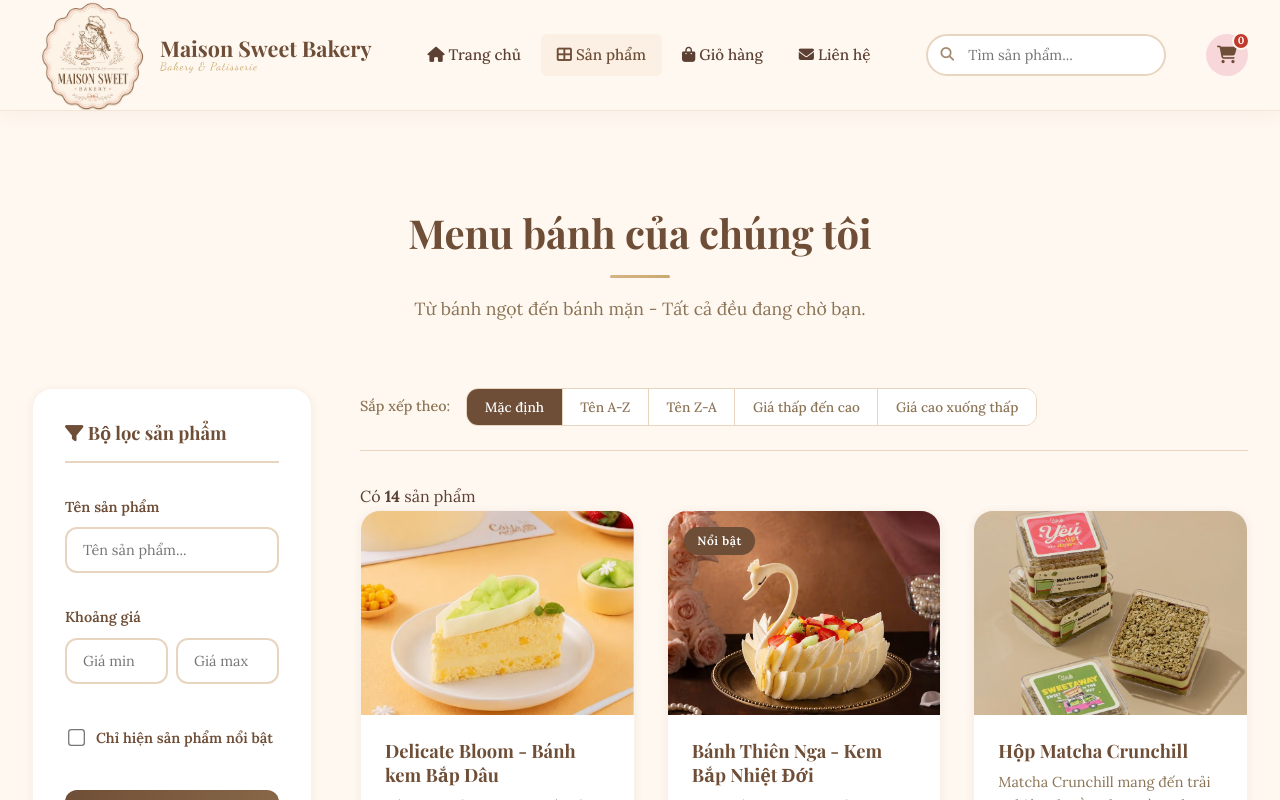
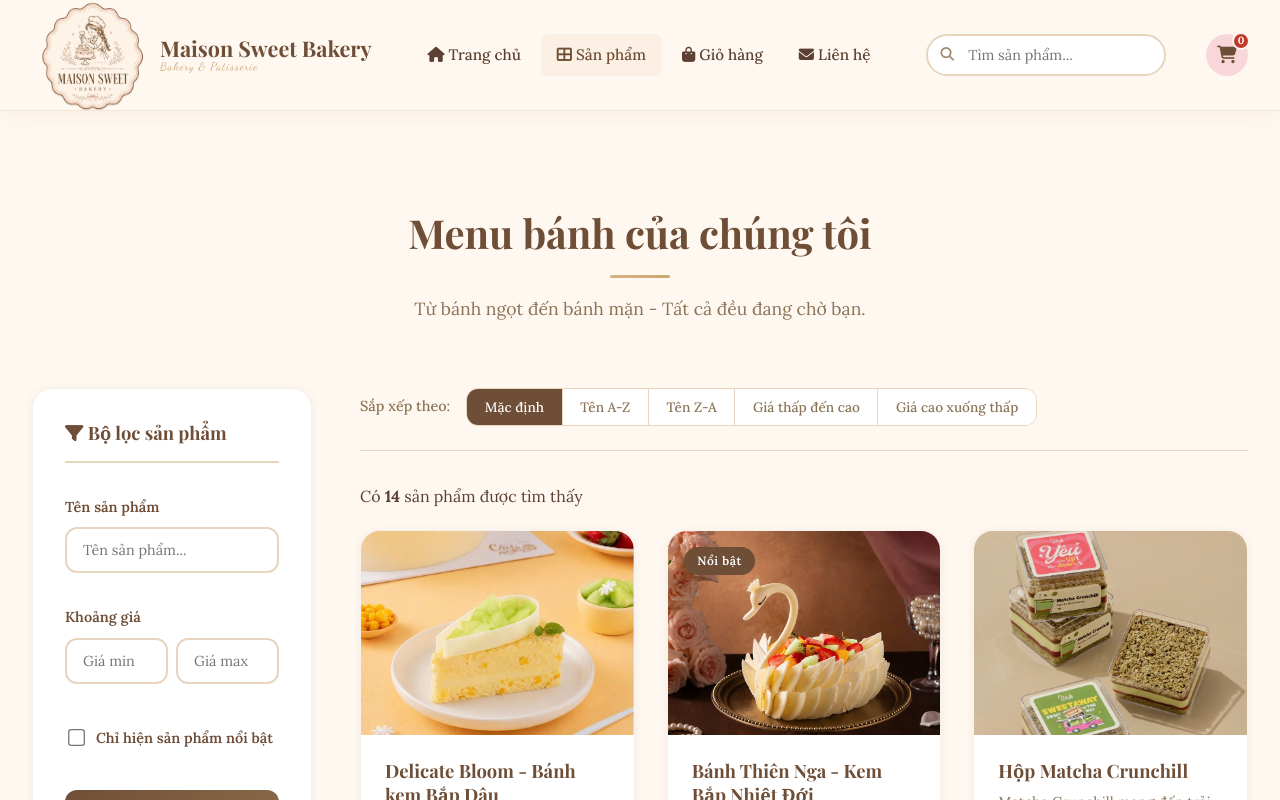
Before and after one commit to phongtoquach/online_bakery_react_app, a React (Vite) app: page /products in a window 1280 px wide. Shown: the top 800 px of the page. Built offline with nearby package versions, Linux system fonts and the light colour scheme.

Commit message:
ProductsGrid : check prop showProductsCount

```diff
--- a/src/components/ProductsGrid.jsx
+++ b/src/components/ProductsGrid.jsx
@@ -98,7 +98,6 @@ function ProductsGrid({ filters, sortType, limit, showProductsCount }) {
         }
     }
 
-
     return (
         <div className="products-grid-section">
             {
@@ -106,9 +105,15 @@ function ProductsGrid({ filters, sortType, limit, showProductsCount }) {
                     <p>Không có sản phẩm nào được tìm thấy.</p>
                 ) : (
                     <>
-                        <div className="products-count-div">
-                            <span>Có <strong>{sortedFilteredProductsList.length}</strong> sản phẩm</span>
-                        </div>
+                        {
+                            (showProductsCount && Number(showProductsCount) === 1) &&
+                                (
+                                    <div className="products-count-div" style={{ marginBottom: '20px' }}>
+                                        <span>Có <strong>{sortedFilteredProductsList.length}</strong> sản phẩm được tìm thấy</span>
+                                    </div>
+                                )
+                        }
+
                         <div className="product-grid">
                             {
                                 sortedFilteredProductsList.map((product) => {
--- a/src/pages/ProductsPage.jsx
+++ b/src/pages/ProductsPage.jsx
@@ -167,7 +167,7 @@ function ProductsPage() {
                             <div className="products-grid-container">
                                 {
                                     priceError === "" ? (
-                                        <ProductsGrid filters={filtersData} sortType={sortTypeStr} />
+                                        <ProductsGrid filters={filtersData} sortType={sortTypeStr} showProductsCount={1} />
                                     ) : (
                                         <>
                                             <p>Điều kiện tìm kiếm chưa hợp lệ !</p>
```
